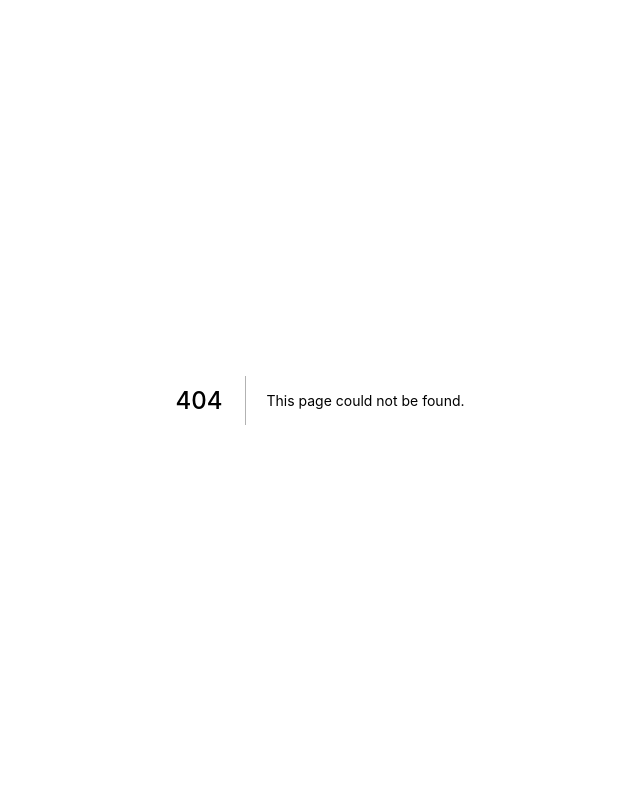
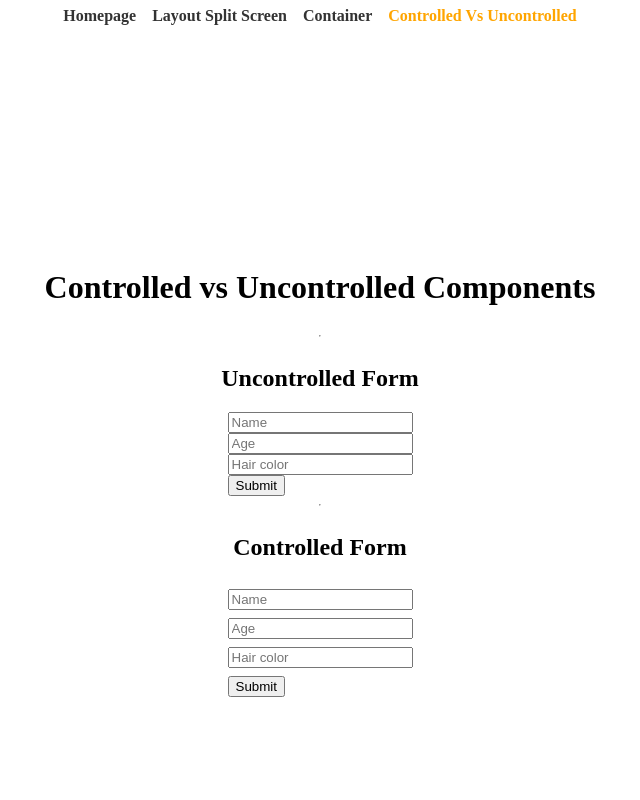
Before and after one commit to Sergei29/react-design-pattterns-next-ts, a Next.js app: page /controlled in a window 1280 px wide. Before the commit this address had no page. Shown: the top 800 px of the page, without its empty margins (320-960 px from the left). Built offline with nearby package versions, Linux system fonts and the light colour scheme.

Commit message:
controlled form

```diff
--- /dev/null
+++ b/pages/controlled.tsx
@@ -0,0 +1,34 @@
+import React, { useState } from "react"
+import type { NextPage } from "next"
+import Head from "next/head"
+import PageContainer from "../src/containers/PageContainer"
+import UncontrolledForm from "../src/components/UncontrolledForm"
+import ControlledForm from "../src/components/ControlledForm"
+
+const ControlledComponents: NextPage = () => {
+  const onSubmit = (data: Record<string, any>) => {
+    console.log({ data })
+  }
+
+  return (
+    <>
+      <Head>
+        <title>React Patterns | Controlled Components</title>
+        <meta name="description" content="Generated by create next app" />
+        <link rel="icon" href="/favicon.ico" />
+      </Head>
+
+      <PageContainer>
+        <h1>Controlled vs Uncontrolled Components</h1>
+        <hr />
+        <h2>Uncontrolled Form</h2>
+        <UncontrolledForm onSubmit={onSubmit} />
+        <hr />
+        <h2>Controlled Form</h2>
+        <ControlledForm onSubmit={onSubmit} />
+      </PageContainer>
+    </>
+  )
+}
+
+export default ControlledComponents
--- /dev/null
+++ b/src/components/ControlledForm/helpers/index.ts
@@ -0,0 +1,11 @@
+export type StateType = {
+  name: string | null
+  age: number | null
+  hairColor: string | null
+}
+
+export const INIT_STATE: StateType = {
+  name: null,
+  age: null,
+  hairColor: null,
+}
--- /dev/null
+++ b/src/components/ControlledForm/index.tsx
@@ -0,0 +1,71 @@
+import React, { useState } from "react"
+import styled from "styled-components"
+import { INIT_STATE, StateType } from "./helpers"
+
+const FormControl = styled.div`
+  display: flex;
+  flex-direction: column;
+  align-items: center;
+  margin: 8px auto;
+`
+
+type Props = {
+  onSubmit: (...args: any[]) => void
+}
+
+const ControlledForm = ({ onSubmit }: Props): JSX.Element => {
+  const [state, setState] = useState<StateType>(INIT_STATE)
+
+  const handleChange = (event: React.ChangeEvent<HTMLInputElement>) => {
+    const { name, value } = event.target
+    setState((prev) => {
+      return {
+        ...prev,
+        [name]: name === "age" ? Math.abs(parseInt(value, 10)) : value,
+      }
+    })
+  }
+
+  const handleSubmit = (event: React.FormEvent) => {
+    event.preventDefault()
+    onSubmit(state)
+    setState(INIT_STATE)
+  }
+
+  return (
+    <form onSubmit={handleSubmit}>
+      <FormControl>
+        <input
+          type="text"
+          name="name"
+          placeholder="Name"
+          value={state?.name || ""}
+          onChange={handleChange}
+        />
+      </FormControl>
+      <FormControl>
+        <input
+          type="number"
+          name="age"
+          placeholder="Age"
+          value={state?.age || ""}
+          onChange={handleChange}
+        />
+      </FormControl>
+      <FormControl>
+        <input
+          type="text"
+          name="hairColor"
+          placeholder="Hair color"
+          value={state?.hairColor || ""}
+          onChange={handleChange}
+        />
+      </FormControl>
+      <div>
+        <input type="submit" value="Submit" />
+      </div>
+    </form>
+  )
+}
+
+export default ControlledForm
--- /dev/null
+++ b/src/components/UncontrolledForm/index.tsx
@@ -0,0 +1,55 @@
+import React, { useRef } from "react"
+
+type Props = {
+  onSubmit: (...args: any[]) => void
+}
+const UncontrolledForm = ({ onSubmit }: Props): JSX.Element => {
+  const nameRef = useRef<HTMLInputElement>(null)
+  const ageRef = useRef<HTMLInputElement>(null)
+  const hairColorRef = useRef<HTMLInputElement>(null)
+
+  const resetFields = () => {
+    nameRef.current!.value = ""
+    ageRef.current!.value = ""
+    hairColorRef.current!.value = ""
+  }
+
+  const handleSubmit = (event: React.FormEvent) => {
+    event.preventDefault()
+    if (!nameRef.current || !ageRef.current || !hairColorRef.current) {
+      return
+    }
+    const { value: name } = nameRef.current
+    const { value: age } = ageRef.current
+    const { value: hairColor } = hairColorRef.current
+    if (!name || !age || !hairColor) {
+      return
+    }
+
+    onSubmit({ name, age: parseInt(age, 10), hairColor })
+    resetFields()
+  }
+  return (
+    <form onSubmit={handleSubmit}>
+      <div>
+        <input type="text" name="name" placeholder="Name" ref={nameRef} />
+      </div>
+      <div>
+        <input type="number" name="age" placeholder="Age" ref={ageRef} />
+      </div>
+      <div>
+        <input
+          type="text"
+          name="hairColor"
+          placeholder="Hair color"
+          ref={hairColorRef}
+        />
+      </div>
+      <div>
+        <input type="submit" value="Submit" />
+      </div>
+    </form>
+  )
+}
+
+export default UncontrolledForm
--- a/src/constants/index.ts
+++ b/src/constants/index.ts
@@ -2,4 +2,9 @@ export const navLinks = [
   { id: 1, name: "Homepage", path: "/" },
   { id: 2, name: "Layout Split Screen", path: "/layout" },
   { id: 3, name: "Container", path: "/container" },
+  {
+    id: 4,
+    name: "Controlled Vs Uncontrolled",
+    path: "/controlled",
+  },
 ]
```
